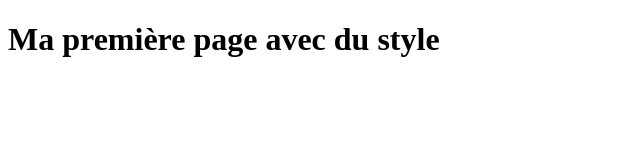
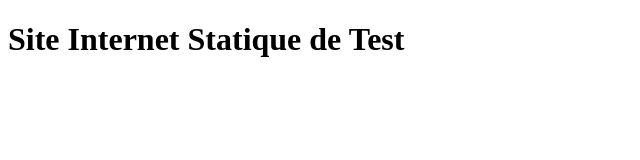
Before and after one commit to PaxShop/PaxShop.github.io, a plain HTML site: page index.html in a window 1280 px wide. Shown: the whole page, without its empty margins (0-640 px from the left). Drawn offline with Linux system fonts and the light colour scheme.

Commit message:
Changement De Titre

```diff
--- a/index.html
+++ b/index.html
@@ -6,6 +6,6 @@
 </head>
 
 <body>
-<h1>Ma première page avec du style</h1>
+<h1>Site Internet Statique de Test</h1>
 </body>
 </html>
```
